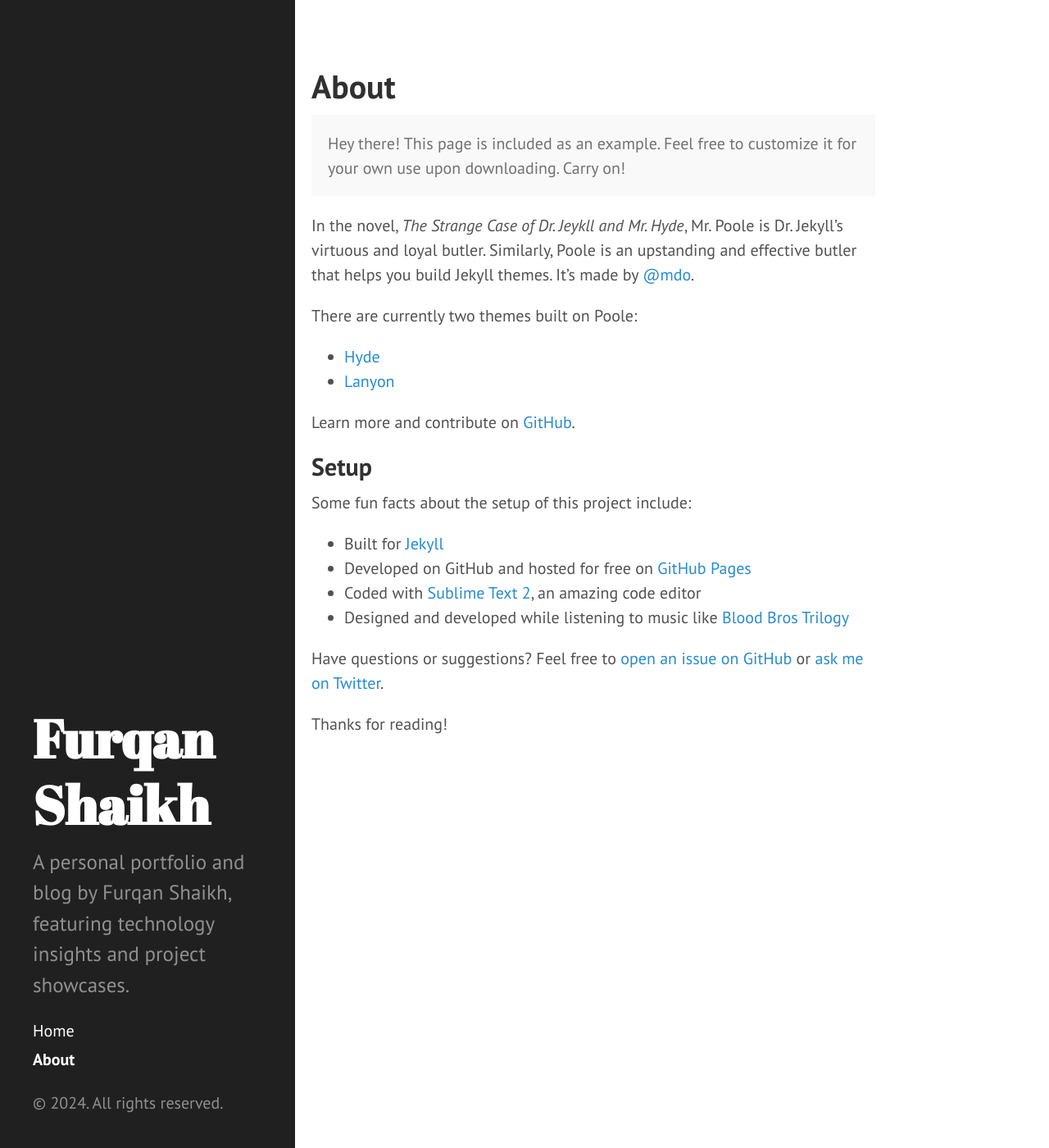
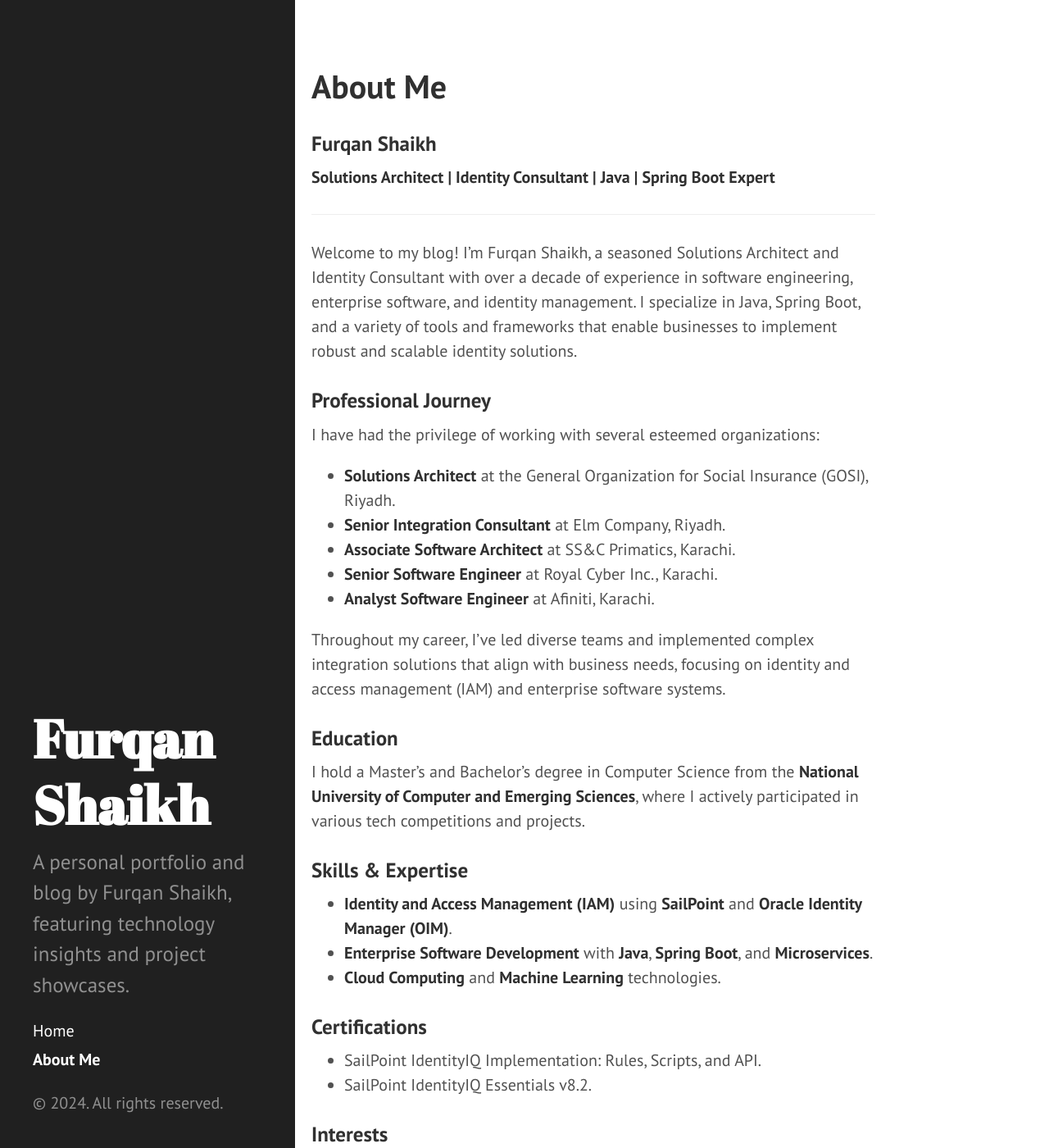
Before and after one commit to furqanshaikh/furqanshaikh.github.io, a Jekyll site: the page built from about.md, in a window 1280 px wide and 1400 px high. Shown: the whole window at 82% size. Built offline with Jekyll 4.4.1, drawn with Linux system fonts in a browser that asks for light colours; some of the changed text lies outside the part shown.

Commit message:
About me

```diff
--- a/about.md
+++ b/about.md
@@ -1,30 +1,40 @@
 ---
 layout: page
-title: About
+title: About Me
+---
+### Furqan Shaikh
+**Solutions Architect | Identity Consultant | Java | Spring Boot Expert**
+
 ---
 
-<p class="message">
-  Hey there! This page is included as an example. Feel free to customize it for your own use upon downloading. Carry on!
-</p>
+Welcome to my blog! I'm Furqan Shaikh, a seasoned Solutions Architect and Identity Consultant with over a decade of experience in software engineering, enterprise software, and identity management. I specialize in Java, Spring Boot, and a variety of tools and frameworks that enable businesses to implement robust and scalable identity solutions.
 
-In the novel, *The Strange Case of Dr. Jeykll and Mr. Hyde*, Mr. Poole is Dr. Jekyll's virtuous and loyal butler. Similarly, Poole is an upstanding and effective butler that helps you build Jekyll themes. It's made by [@mdo](https://twitter.com/mdo).
+### Professional Journey
+I have had the privilege of working with several esteemed organizations:
+- **Solutions Architect** at the General Organization for Social Insurance (GOSI), Riyadh.
+- **Senior Integration Consultant** at Elm Company, Riyadh.
+- **Associate Software Architect** at SS&C Primatics, Karachi.
+- **Senior Software Engineer** at Royal Cyber Inc., Karachi.
+- **Analyst Software Engineer** at Afiniti, Karachi.
 
-There are currently two themes built on Poole:
+Throughout my career, I've led diverse teams and implemented complex integration solutions that align with business needs, focusing on identity and access management (IAM) and enterprise software systems.
 
-* [Hyde](http://hyde.getpoole.com)
-* [Lanyon](http://lanyon.getpoole.com)
+### Education
+I hold a Master's and Bachelor's degree in Computer Science from the **National University of Computer and Emerging Sciences**, where I actively participated in various tech competitions and projects.
 
-Learn more and contribute on [GitHub](https://github.com/poole).
+### Skills & Expertise
+- **Identity and Access Management (IAM)** using **SailPoint** and **Oracle Identity Manager (OIM)**.
+- **Enterprise Software Development** with **Java**, **Spring Boot**, and **Microservices**.
+- **Cloud Computing** and **Machine Learning** technologies.
 
-## Setup
+### Certifications
+- SailPoint IdentityIQ Implementation: Rules, Scripts, and API.
+- SailPoint IdentityIQ Essentials v8.2.
 
-Some fun facts about the setup of this project include:
+### Interests
+When I'm not working on software solutions, I enjoy exploring new advancements in **AI**, **cloud computing**, and **identity security**. Through my blog, I aim to share my experiences, insights, and learning to help others grow in the field of technology and software engineering.
 
-* Built for [Jekyll](http://jekyllrb.com)
-* Developed on GitHub and hosted for free on [GitHub Pages](https://pages.github.com)
-* Coded with [Sublime Text 2](http://sublimetext.com), an amazing code editor
-* Designed and developed while listening to music like [Blood Bros Trilogy](https://soundcloud.com/maddecent/sets/blood-bros-series)
+Feel free to connect with me or check out my **[GitHub page](https://furqanshaikh.github.io)**.
 
-Have questions or suggestions? Feel free to [open an issue on GitHub](https://github.com/poole/issues/new) or [ask me on Twitter](https://twitter.com/mdo).
-
-Thanks for reading!
+---
+Thanks for stopping by!
```
